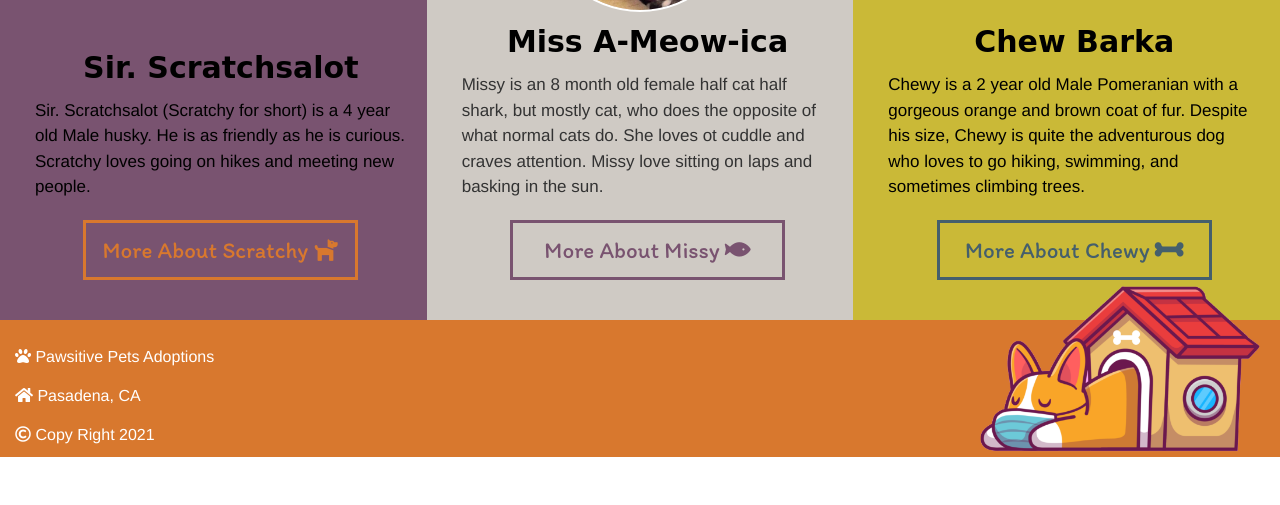
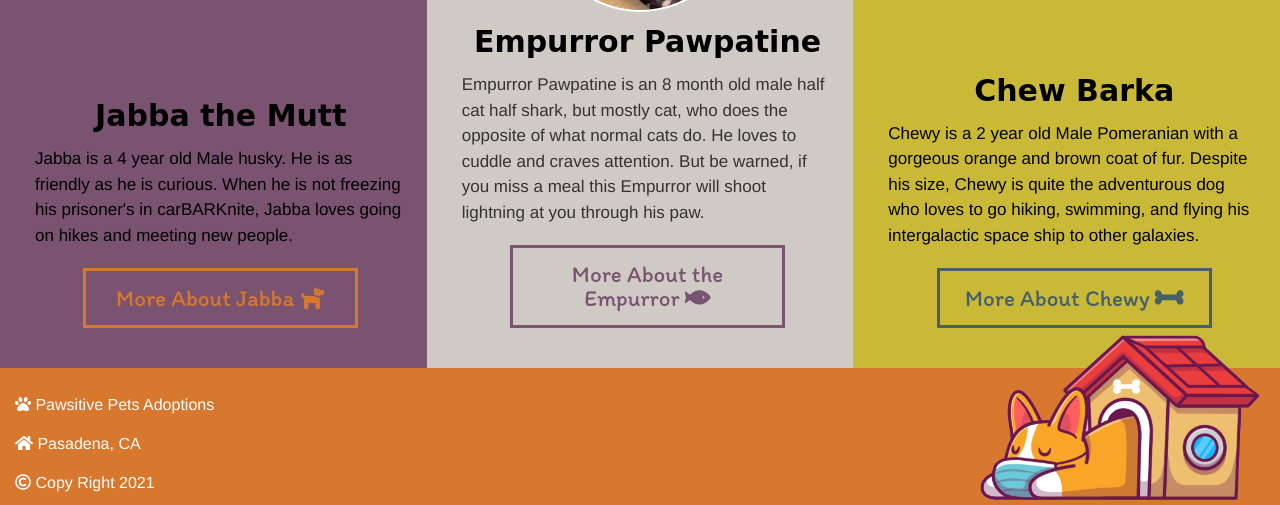
Before and after one commit to alex-vong/pawsitive-pets, a plain HTML site: page index.html in a window 1280 px wide. Shown: the part 785-1290 px from the top of the page. Before the commit the page ends 1242 px from the top, so only its background shows below. Drawn offline with Linux system fonts and the light colour scheme; a web font is replaced by a local one.

Commit message:
changed pet names

```diff
--- a/css/styles.css
+++ b/css/styles.css
@@ -52,9 +52,7 @@ p {
 	color: var(--purple);
 }
 
-.pom i {
-	color: var(--slate-blue);
-}
+.pom i,
 .pets-of-the-week i {
 	color: var(--green);
 }
@@ -215,7 +213,7 @@ nav.site-header {
 
 @media (min-width: 500px) {
 	.inner-column {
-		width: min(90%, 1000px);
+		width: min(95%, 600px);
 		margin: 0 auto;
 	}
 	nav.site-header {
@@ -326,10 +324,6 @@ nav.site-header {
 		height: 50vh;
 	}
 
-	/* .site-landing picture:first-child img {
-		background: url('../images/arnold.png') no-repeat center center/cover;
-	} */
-
 	.site-landing .inner-column {
 		width: min(80%, 1000px);
 		height: 400px;
@@ -368,6 +362,10 @@ nav.site-header {
 		border-color: var(--slate-blue);
 	}
 
+	.pom i {
+		color: var(--slate-blue);
+	}
+
 	.pet-info a {
 		width: min(95%, 275px);
 	}
--- a/index.html
+++ b/index.html
@@ -21,7 +21,7 @@
 		/>
 		<meta
 			property="og:image"
-			content="https://peprojects.dev/alpha-1/alexvong/pawsitive-pets/images/pawsitive-logo.png"
+			content="https://peprojects.dev/alpha-1/alexvong/pawsitive-pets/images/paw-meta.png"
 		/>
 		<meta property="og:title" content="Pawsitive Impact Adoption Center" />
 		<link rel="shortcut icon" type="image/jpg" href="images/dog-house.png" />
@@ -85,13 +85,13 @@
 							><img src="images/husky2.jpg" alt="husky" class="mugshot"
 						/></picture>
 						<div class="pet-info">
-							<h2 class="heading medium-text">Sir. Scratchsalot</h2>
+							<h2 class="heading medium-text">Jabba the Mutt</h2>
 							<p class="small-text pet-description">
-								Sir. Scratchsalot (Scratchy for short) is a 4 year old Male
-								husky. He is as friendly as he is curious. Scratchy loves going
-								on hikes and meeting new people.
+								Jabba is a 4 year old Male husky. He is as friendly as he is
+								curious. When he is not freezing his prisoner's in carBARKnite,
+								Jabba loves going on hikes and meeting new people.
 							</p>
-							<a href="">More About Scratchy&nbsp;<i class="fas fa-dog"></i></a>
+							<a href="">More About Jabba <i class="fas fa-dog"></i></a>
 						</div>
 					</div>
 				</section>
@@ -103,15 +103,16 @@
 						/></picture>
 						<div class="pet-info">
 							<h2 class="heading section-heading medium-text">
-								Miss A-Meow-ica
+								Empurror Pawpatine
 							</h2>
 							<p class="small-text pet-description">
-								Missy is an 8 month old female half cat half shark, but mostly
-								cat, who does the opposite of what normal cats do. She loves ot
-								cuddle and craves attention. Missy love sitting on laps and
-								basking in the sun.
+								Empurror Pawpatine is an 8 month old male half cat half shark,
+								but mostly cat, who does the opposite of what normal cats do. He
+								loves to cuddle and craves attention. But be warned, if you miss
+								a meal this Empurror will shoot lightning at you through his
+								paw.
 							</p>
-							<a href="">More About Missy <i class="fas fa-fish"></i></a>
+							<a href="">More About the Empurror <i class="fas fa-fish"></i></a>
 						</div>
 					</div>
 				</section>
@@ -126,8 +127,8 @@
 							<p class="small-text pet-description">
 								Chewy is a 2 year old Male Pomeranian with a gorgeous orange and
 								brown coat of fur. Despite his size, Chewy is quite the
-								adventurous dog who loves to go hiking, swimming, and sometimes
-								climbing trees.
+								adventurous dog who loves to go hiking, swimming, and flying his
+								intergalactic space ship to other galaxies.
 							</p>
 							<a href="">More About Chewy <i class="fas fa-bone"></i></a>
 						</div>
```
Also changed, not shown: images/paw-meta.png (added), 1 other file.
